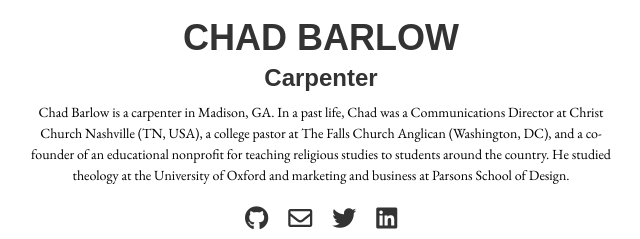
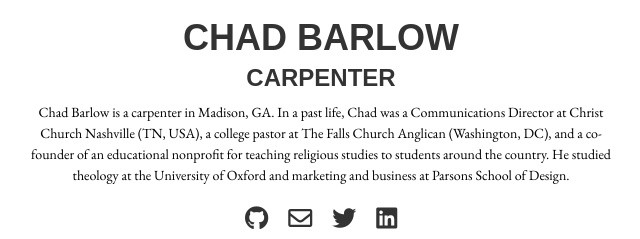
Before and after one commit to chadbarlow/chadbarlow.github.io, a plain HTML site: page index.html in a window 1280 px wide. Shown: the part 223-462 px from the top of the page, 319-959 px from the left. Drawn offline with nearby package versions, Linux system fonts and the light colour scheme; a web font is replaced by a local one.

Commit message:
Update index.html

```diff
--- a/index.html
+++ b/index.html
@@ -11,7 +11,7 @@
     <div class="container">
       <img src="headshot.jpg" alt="My Headshot" class="headshot">
       <h1>CHAD BARLOW</h1>
-      <h2>Carpenter</h2>
+      <h2>CARPENTER</h2>
       <p>Chad Barlow is a carpenter in Madison, GA. In a past life, Chad was a Communications Director at Christ Church Nashville (TN, USA), a college pastor at The Falls Church Anglican (Washington, DC), and a co-founder of an educational nonprofit for teaching religious studies to students around the country. He studied theology at the University of Oxford and marketing and business at Parsons School of Design.</p>
       <div class="social-icons">
         <a href="https://github.com/chadbarlow"><i class="fab fa-github"></i></a>
```
